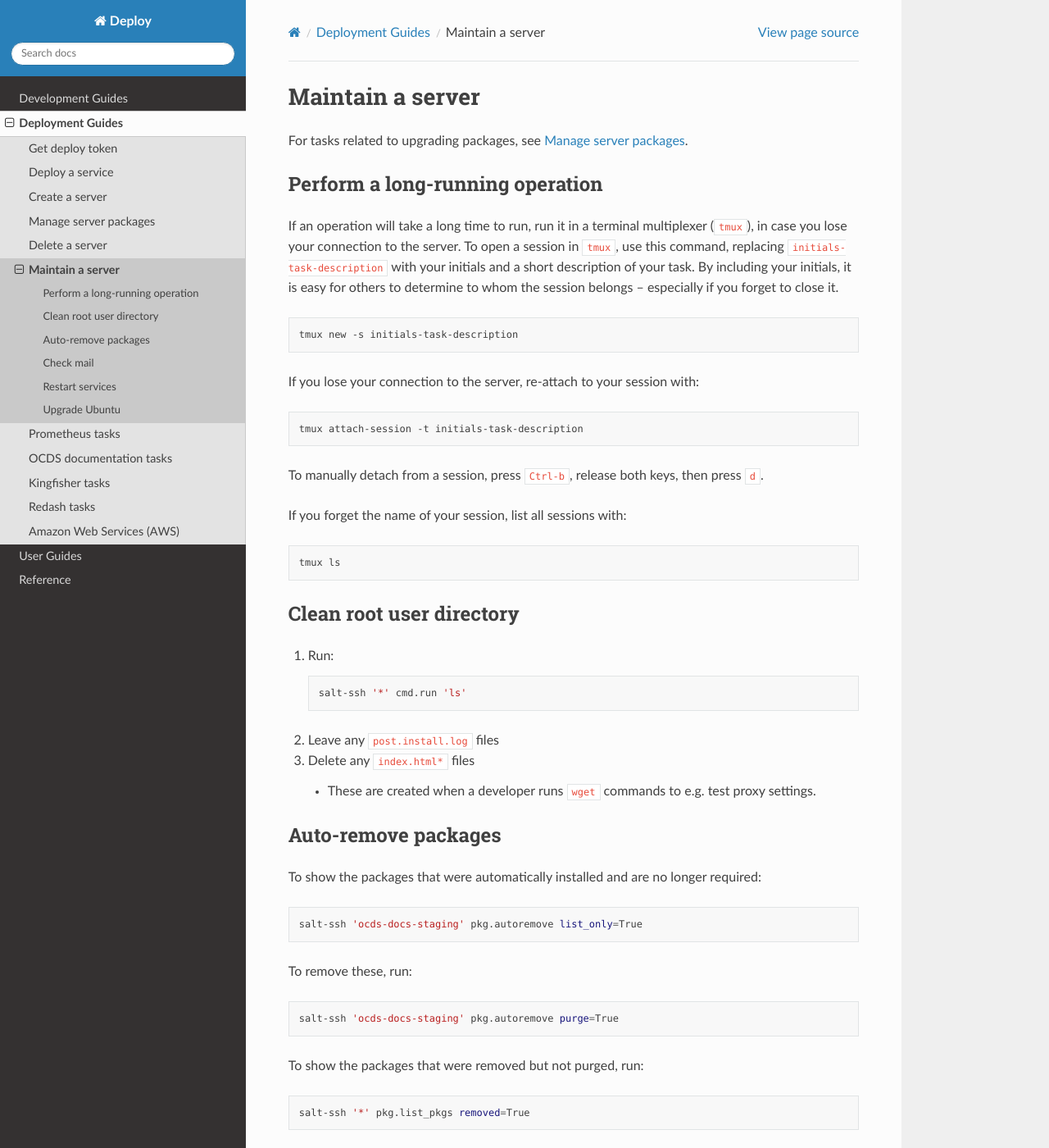
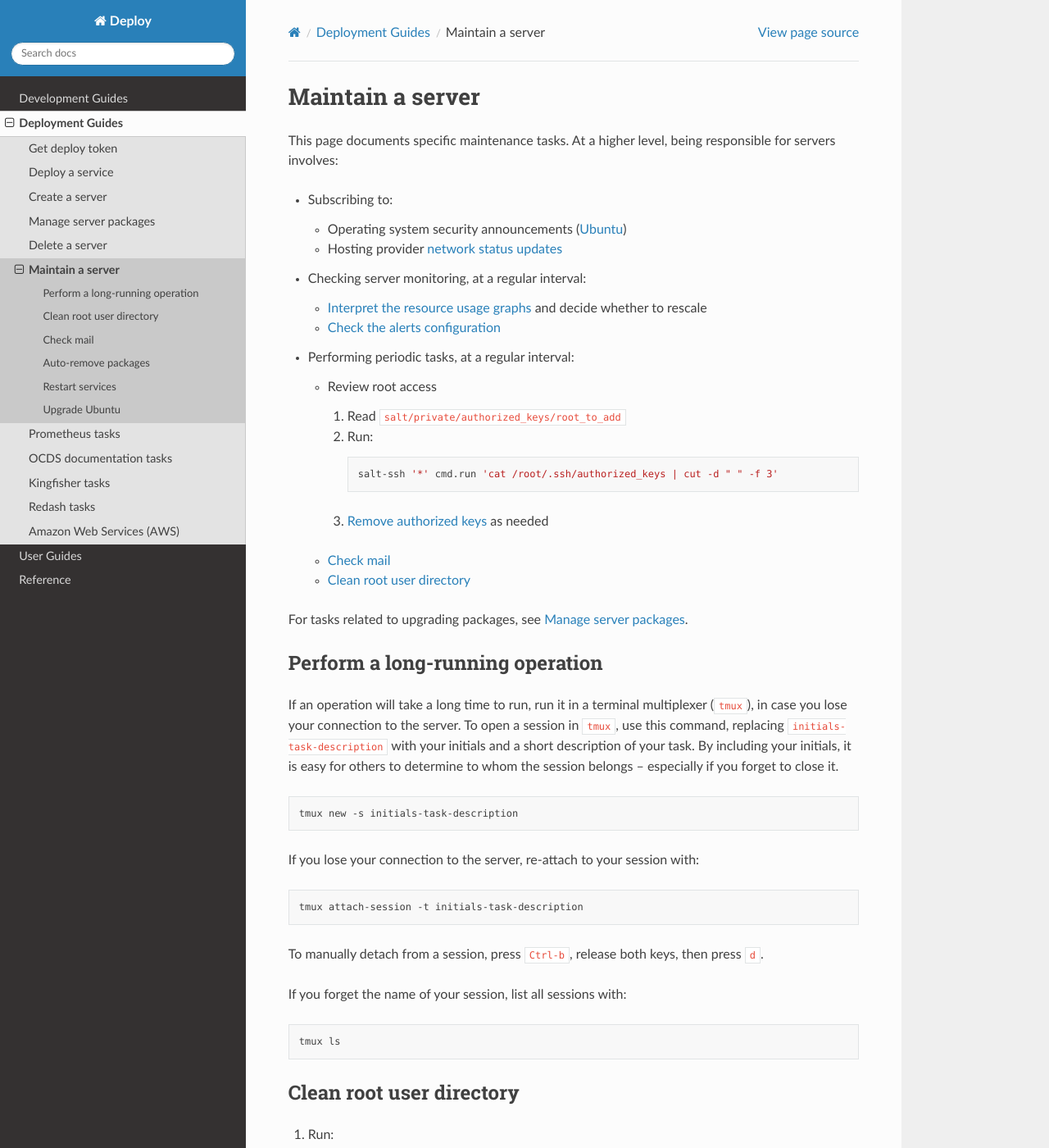
Before and after one commit to open-contracting/deploy, a Sphinx documentation site: the page built from docs/deploy/maintain.rst, in a window 1280 px wide and 1400 px high. Shown: the whole window at 82% size. Built offline with Sphinx 7.4.7 and the Read the Docs theme 2.0.0, drawn with Linux system fonts in a browser that asks for light colours; some of the changed text lies outside the part shown.

Commit message:
Add initial section to maintain.rst, closes #129

```diff
--- a/docs/deploy/maintain.rst
+++ b/docs/deploy/maintain.rst
@@ -1,5 +1,33 @@
 Maintain a server
 =================
+
+This page documents specific maintenance tasks. At a higher level, being responsible for servers involves:
+
+-  Subscribing to:
+
+   -  Operating system security announcements (`Ubuntu <https://lists.ubuntu.com/mailman/listinfo/ubuntu-security-announce>`__)
+   -  Hosting provider :ref:`network status updates<hosting>`
+
+-  Checking server monitoring, at a regular interval:
+
+   -  :doc:`Interpret the resource usage graphs <../use/prometheus>` and decide whether to rescale
+   -  `Check the alerts configuration <https://monitor.prometheus.open-contracting.org/alerts>`__
+
+-  Performing periodic tasks, at a regular interval:
+
+   -  Review root access
+
+      #. Read ``salt/private/authorized_keys/root_to_add``
+      #. Run:
+
+         .. code-block:: bash
+
+            salt-ssh '*' cmd.run 'cat /root/.ssh/authorized_keys | cut -d " " -f 3'
+
+      #. :ref:`Remove authorized keys<delete-authorized_key>` as needed
+
+   -  :ref:`Check mail<check-mail>`
+   -  :ref:`Clean root user directory<clean-root-user-directory>`
 
 For tasks related to upgrading packages, see :doc:`packages`.
 
@@ -28,6 +56,8 @@ If you forget the name of your session, list all sessions with:
 
    tmux ls
 
+.. _clean-root-user-directory:
+
 Clean root user directory
 -------------------------
 
@@ -42,26 +72,7 @@ Clean root user directory
 
    -  These are created when a developer runs ``wget`` commands to e.g. test proxy settings.
 
-Auto-remove packages
---------------------
-
-To show the packages that were automatically installed and are no longer required:
-
-.. code-block:: bash
-
-   salt-ssh 'ocds-docs-staging' pkg.autoremove list_only=True
-
-To remove these, run:
-
-.. code-block:: bash
-
-   salt-ssh 'ocds-docs-staging' pkg.autoremove purge=True
-
-To show the packages that were removed but not purged, run:
-
-.. code-block:: bash
-
-   salt-ssh '*' pkg.list_pkgs removed=True
+.. _check-mail:
 
 Check mail
 ----------
@@ -109,6 +120,27 @@ Failed cron jobs
 Failed attempts to use sudo
    If the attempt is not attributable to a team member, discuss security measures
 
+Auto-remove packages
+--------------------
+
+To show the packages that were automatically installed and are no longer required:
+
+.. code-block:: bash
+
+   salt-ssh 'ocds-docs-staging' pkg.autoremove list_only=True
+
+To remove these, run:
+
+.. code-block:: bash
+
+   salt-ssh 'ocds-docs-staging' pkg.autoremove purge=True
+
+To show the packages that were removed but not purged, run:
+
+.. code-block:: bash
+
+   salt-ssh '*' pkg.list_pkgs removed=True
+
 Restart services
 ----------------
 
```
